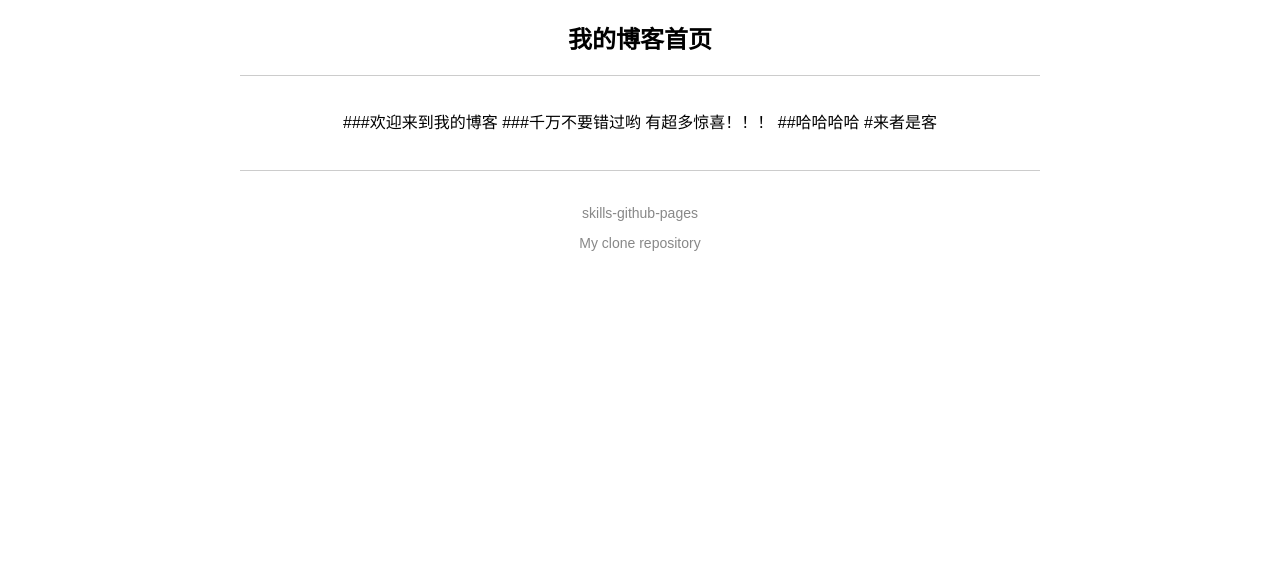
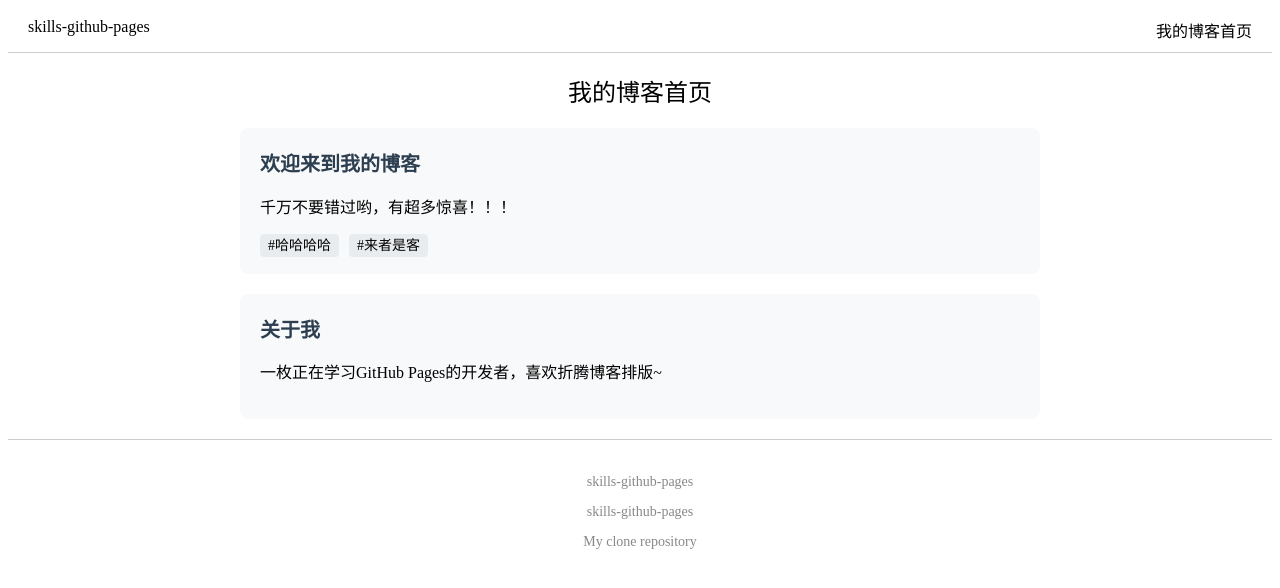
Before and after one commit to cokestart/skills-github-pages, a Jekyll site: the page built from index.md, in a window 1280 px wide. Shown: the top 588 px of the page. Built offline with Jekyll 4.4.1, drawn with Linux system fonts in a browser that asks for light colours.

Commit message:
Refactor home layout with new styling and structure

```diff
--- a/_layouts/home.html
+++ b/_layouts/home.html
@@ -4,53 +4,82 @@
     <meta charset="UTF-8">
     <title>{{ page.title }}</title>
     <style>
-        /* 完全还原你喜欢的上下布局 */
-        body {
-            max-width: 800px;
-            margin: 0 auto;
-            padding: 0 20px;
-            font-family: "微软雅黑", sans-serif;
+        /* 保留红框的顶部区域 */
+        .top-bar {
+            display: flex;
+            justify-content: space-between;
+            padding: 10px 20px;
+            border-bottom: 1px solid #ccc;
         }
-        /* 顶部标题+分割线（和你之前的一样） */
-        .header {
-            border-bottom: 1px solid #ccc;
+        /* 保留红框的底部区域 */
+        .bottom-bar {
             padding: 20px 0;
-            text-align: center;
-        }
-        .header h1 {
-            margin: 0;
-            font-size: 24px;
-        }
-        /* 中间文字：不挤也不松散，保持简洁 */
-        .content {
-            padding: 20px 0;
-            text-align: center; /* 文字居中，和标题对齐更整洁 */
-            font-size: 16px;
-            line-height: 1.4;
-        }
-        /* 底部信息（和你之前的一样） */
-        .footer {
             border-top: 1px solid #ccc;
-            padding: 20px 0;
             text-align: center;
             color: #888;
             font-size: 14px;
         }
+        /* 中间模块（保留第一个图的样式） */
+        .content {
+            max-width: 800px;
+            margin: 20px auto;
+            padding: 0 20px;
+        }
+        .module {
+            background: #f8f9fa;
+            padding: 20px;
+            border-radius: 8px;
+            margin-bottom: 20px;
+        }
+        .module h2 {
+            margin-top: 0;
+            font-size: 20px;
+            color: #2c3e50;
+        }
+        .tag {
+            background: #e9ecef;
+            padding: 4px 8px;
+            border-radius: 4px;
+            margin-right: 6px;
+            font-size: 14px;
+        }
+        /* 博客标题 */
+        .blog-title {
+            text-align: center;
+            font-size: 24px;
+            margin: 20px 0;
+        }
     </style>
 </head>
 <body>
-    <!-- 顶部：还原你喜欢的标题+分割线 -->
-    <div class="header">
-        <h1>{{ page.title }}</h1>
+    <!-- 保留红框的顶部区域 -->
+    <div class="top-bar">
+        <span>skills-github-pages</span>
+        <span>我的博客首页</span>
     </div>
 
-    <!-- 中间：文字规整居中 -->
+    <!-- 博客标题 -->
+    <div class="blog-title">我的博客首页</div>
+
+    <!-- 保留第一个图的中间模块 -->
     <div class="content">
-        {{ content }}
+        <div class="module">
+            <h2>欢迎来到我的博客</h2>
+            <p>千万不要错过哟，有超多惊喜！！！</p>
+            <div>
+                <span class="tag">#哈哈哈哈</span>
+                <span class="tag">#来者是客</span>
+            </div>
+        </div>
+        <div class="module">
+            <h2>关于我</h2>
+            <p>一枚正在学习GitHub Pages的开发者，喜欢折腾博客排版~</p>
+        </div>
     </div>
 
-    <!-- 底部：还原原有信息 -->
-    <div class="footer">
+    <!-- 保留红框的底部区域 -->
+    <div class="bottom-bar">
+        <p>skills-github-pages</p>
         <p>skills-github-pages</p>
         <p>My clone repository</p>
     </div>
```
